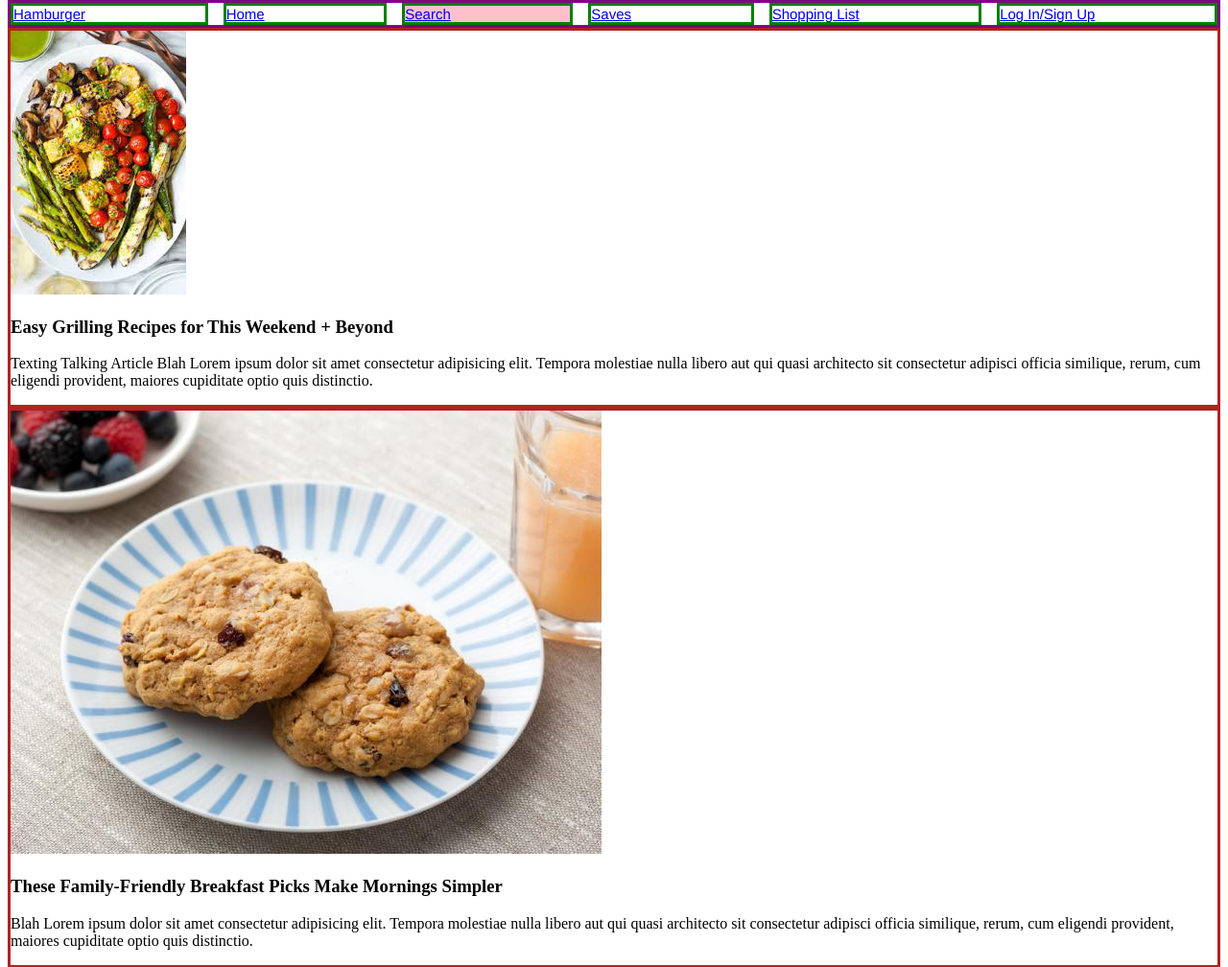
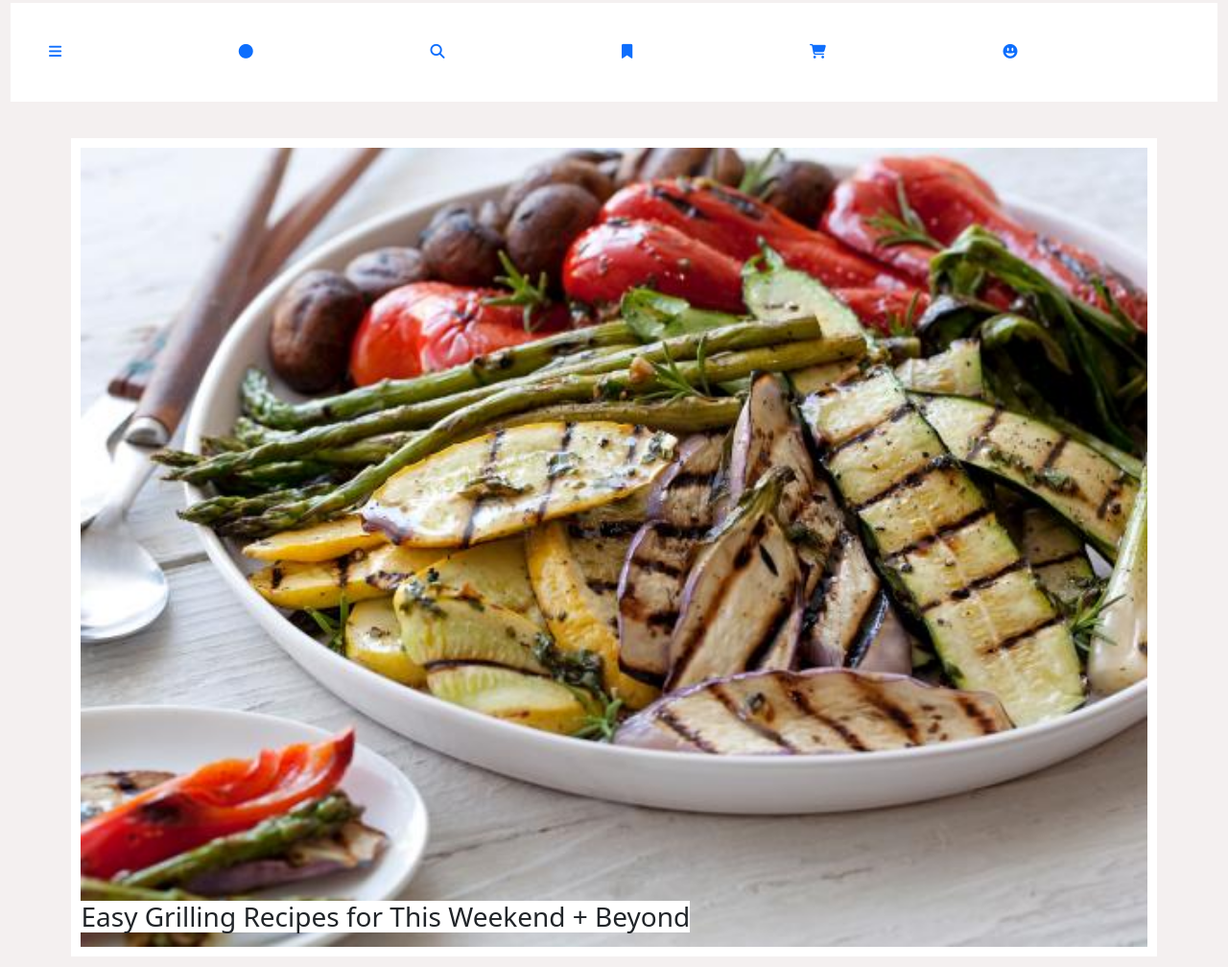
Before and after one commit to defworm/copycat, a plain HTML site: page index.html in a window 1280 px wide. Shown: the part 8-1016 px from the top of the page at 96% size. Drawn offline with nearby package versions, Linux system fonts and the light colour scheme.

Commit message:
layering text over images

```diff
--- a/index.html
+++ b/index.html
@@ -1,46 +1,62 @@
 <!DOCTYPE html>
 <html lang="en">
 <head>
+    <link href="https://cdn.jsdelivr.net/npm/bootstrap@5.0.0-beta1/dist/css/bootstrap.min.css" rel="stylesheet" integrity="sha384-giJF6kkoqNQ00vy+HMDP7azOuL0xtbfIcaT9wjKHr8RbDVddVHyTfAAsrekwKmP1" crossorigin="anonymous">
     <link rel="stylesheet" href="./main.css">
     <link rel="stylesheet" href="https://cdnjs.cloudflare.com/ajax/libs/font-awesome/4.7.0/css/font-awesome.min.css">
     <meta charset="UTF-8">
     <meta http-equiv="X-UA-Compatible" content="IE=edge">
     <meta name="viewport" content="width=device-width, initial-scale=1.0">
+    <script src="https://kit.fontawesome.com/6fd95ba101.js" crossorigin="anonymous"></script>
     <title>Food Channel</title>
     <nav>
         <ul class="nav-list">
-        <li> <a href="#">Hamburger</a></li>
-        <li> <a href="#">Home</a></li>
-        <li> <a href="#">Search</a></li>
-        <li> <a href="#">Saves</a></li>
-        <li> <a href="#">Shopping List</a></li>
-        <li> <a href="#">Log In/Sign Up</a></li>
+        <li> <a href="#"><i class="fa-solid fa-bars"></i></a></li>
+        <li> <a href="#"><i class="fa-solid fa-circle"></i></a></li>
+        <li> <a href="#"><i class="fa-solid fa-magnifying-glass"></i></a></li>
+        <li> <a href="#"><i class="fa-solid fa-bookmark"></i></a></li>
+        <li> <a href="#"><i class="fa-solid fa-cart-shopping"></i></a></li>
+        <li> <a href="#"><i class="fa-solid fa-face-grin-wide"></i></i></a></li>
         </ul>
     </nav>
 </head>
 <body>
     <div class="articles">
+    <div class="box1">
        <article class="box1">
-        <img src="grilled-vegetables.jpg" alt="grilled-vegetables">
-        <h3>Easy Grilling Recipes for This Weekend + Beyond</h3>
-        <p>Texting Talking Article Blah Lorem ipsum dolor sit amet consectetur adipisicing elit. Tempora molestiae nulla libero aut qui quasi architecto sit consectetur adipisci officia similique, rerum, cum eligendi provident, maiores cupiditate optio quis distinctio.</p>
+        <img src="grilling-veggies.jpeg"
+        width="100%"
+        height="auto"
+        alt="grilled-vegetables">
+
+        <h3 class="box1text">Easy Grilling Recipes for This Weekend + Beyond</h3>
+    </div>
+
         </article>
 
 
-
+        <div class="box2">
          <article class="box2">
         <img src="breakfast-cookies.jpeg"
+        width="100%"
+            height="auto"
         alt="breakfast-cookies">
-        <h3>These Family-Friendly Breakfast Picks Make Mornings Simpler</h3>
-        <p> Blah Lorem ipsum dolor sit amet consectetur adipisicing elit. Tempora molestiae nulla libero aut qui quasi architecto sit consectetur adipisci officia similique, rerum, cum eligendi provident, maiores cupiditate optio quis distinctio.</p>
+        <h4 class="box2text">26 KID-APPROVED EATS</h4>
+        <h2 class="box2text">These Family-Friendly Breakfast Picks Make Mornings Simpler</h2>
+
         </article>
 
         <article class="box3">
-            <img src="breakfast-cookies.jpeg"
-            alt="breakfast-cookies">
-            <h3>These Family-Friendly Breakfast Picks Make Mornings Simpler</h3>
-            <p> Blah Lorem ipsum dolor sit amet consectetur adipisicing elit. Tempora molestiae nulla libero aut qui quasi architecto sit consectetur adipisci officia similique, rerum, cum eligendi provident, maiores cupiditate optio quis distinctio.</p>
+            <img src="FNK_INSTANT-POT-SHREDDED-CHICKEN-H2_s4x3.jpg"
+            width="100%"
+            height="auto"
+            alt="shredded chicken">
+            <h4>GET AHEAD</h4>
+            <h3>Meal Prep Ideas That'll Help You Plan Next Week's Menu</h3>
+
             </article>
+
+
     </div>
 
 
--- a/main.css
+++ b/main.css
@@ -3,9 +3,9 @@
     font-size: 15px;
     font-family: 'Franklin Gothic Medium', 'Arial Narrow', Arial, sans-serif;
     background-color: #ffffff;
-    margin: 0;
-    padding: 0;
-    border: solid purple;
+    margin: 11px;
+    padding: 40px;
+    /* border: solid purple; */
     /* height: 10%;
     width: auto; */
     /* box-sizing: border-box; */
@@ -17,23 +17,30 @@
 }
 
 .nav-list li{
-    border:solid green;
+    /* border:solid green; */
     flex-grow: 1;
     flex-shrink: 1;
 
 }
 
-.nav-list li:nth-child(3){
+/* .nav-list li:nth-child(3){
     background-color: pink;
     align-self: flex-end;
-}
+
+
+} */
 
 article{
     display: flow-root;
     flex-direction: column;
     gap: 5rem;
-    border: solid firebrick;
+    /* border: solid firebrick; */
+    padding: 10px;
+    margin: 30px;
+    background-color: white;
 }
+
+
 
 @media (min-width: 600px) {
     article {
@@ -41,7 +48,28 @@ article{
     }
 }
 
-article .box2{
-    /* flex-shrink: 1; */
-    /* border: solid pink
-} */
+body{
+    background-color: rgb(244, 240, 240);
+}
+
+.box1{
+    margin: 3%;
+    position: relative;
+}
+
+.box1text{
+    position:absolute;
+    bottom: 17px;
+    background-color: white;
+}
+
+.box2{
+    margin: 3%;
+    position: relative;
+}
+
+.box2text{
+    position:absolute;
+    bottom: 17px;
+    background-color: white;
+}
```
Also changed, not shown: FNK_INSTANT-POT-SHREDDED-CHICKEN-H2_s4x3.jpg (added), grilled-vegetables.jpg (deleted), grilling-veggies.jpeg (added).
